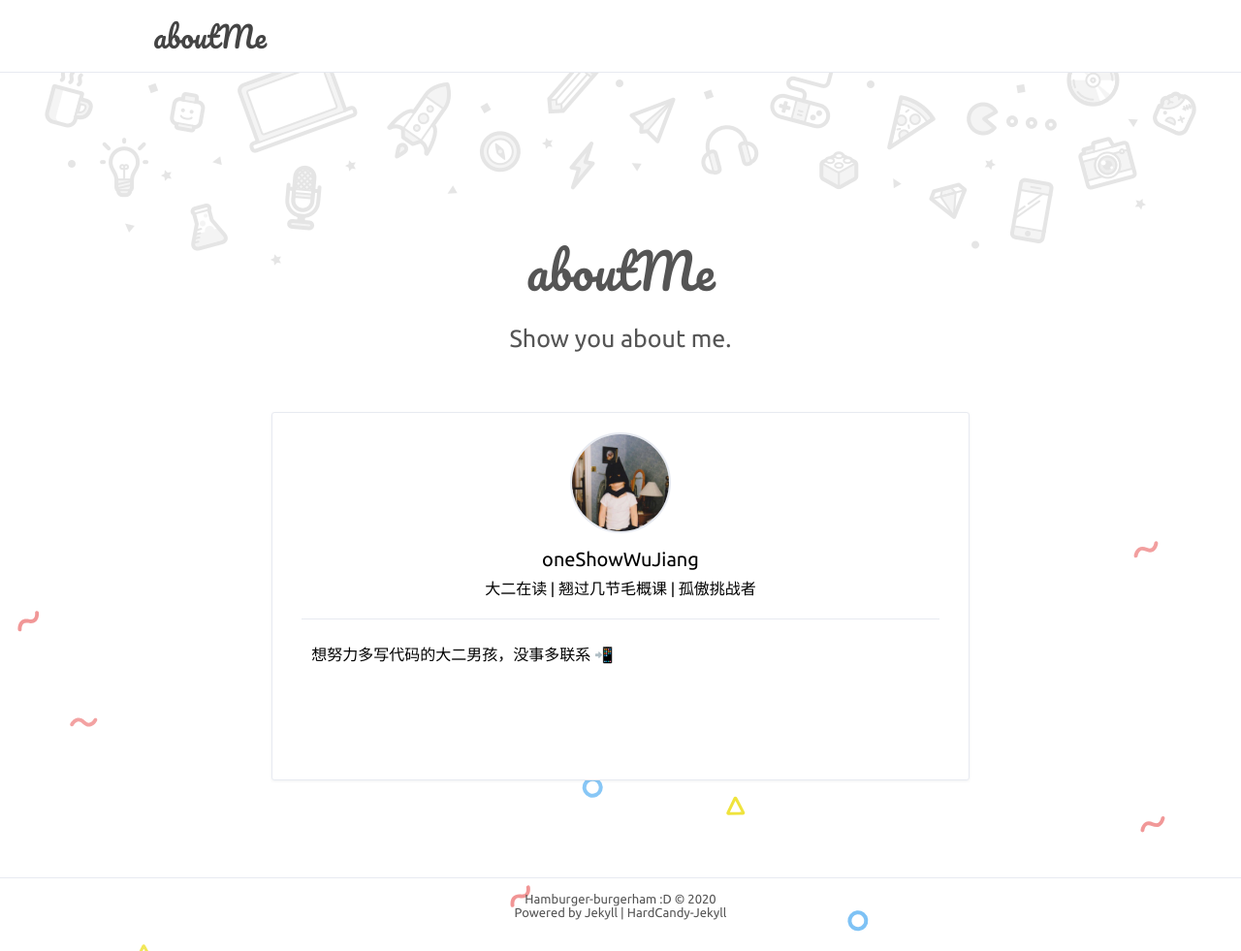
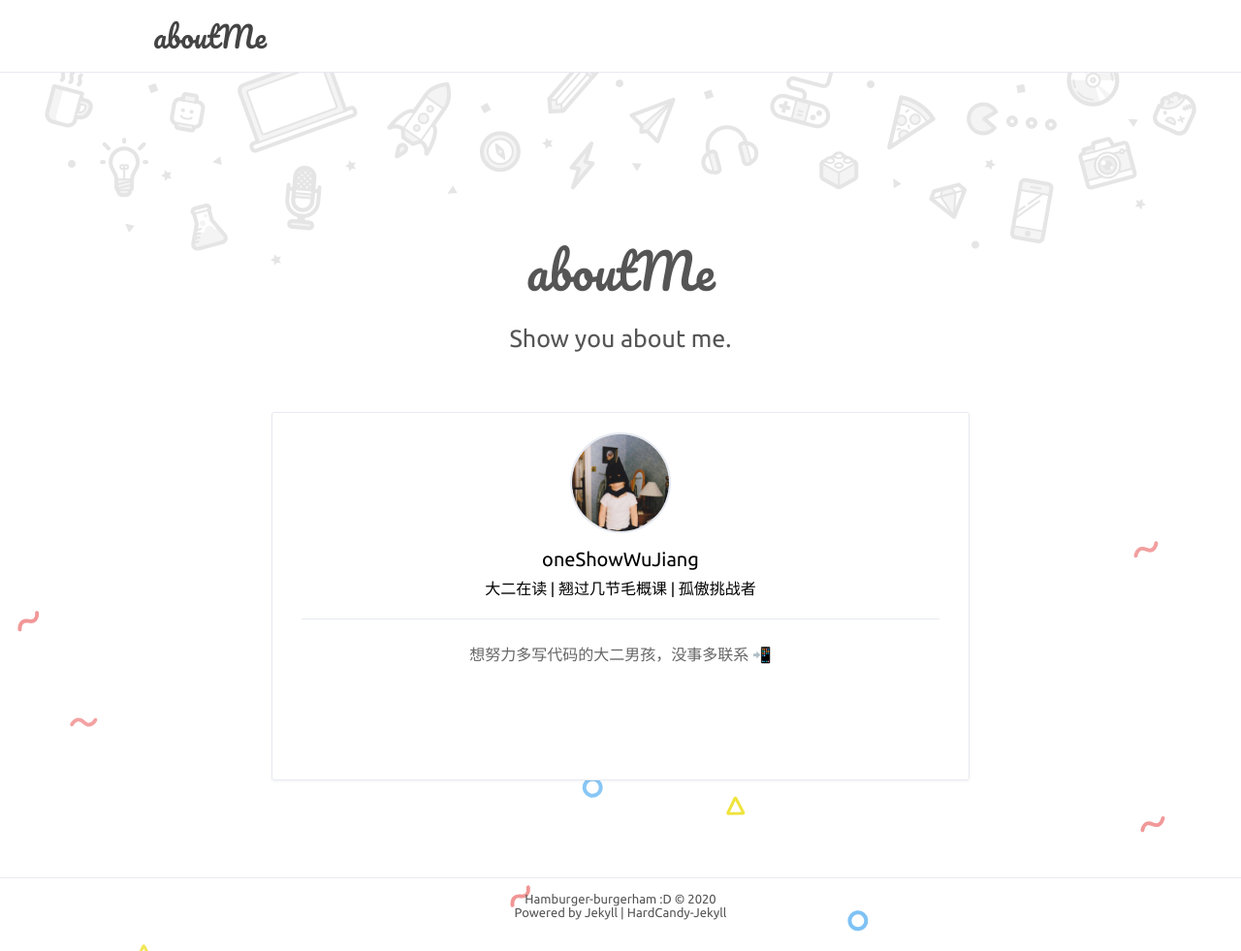
Before and after one commit to hamburgerdog/hamburgerdog.github.io, a Jekyll site: the page built from index.html, in a window 1280 px wide. Shown: the whole page at 97% size. Built offline with Jekyll 4.4.1, drawn with Linux system fonts in a browser that asks for light colours.

Commit message:
改了简介居中和颜色

```diff
--- a/index.html
+++ b/index.html
@@ -17,7 +17,7 @@ description:
           <span id="yourname">{{ site.name }}</span>
           <span id="yourbio">{{ site.bio }}</span>
           {% if site.about %}
-            <span id="aboutyou">{{ site.aboutyou }}</span>
+            <span id="aboutyou" style="text-align:center;color:#666">{{ site.aboutyou }}</span>
           {% endif %}
         {% endif %}
         {% if site.SNS %}
```
Also changed, not shown: other parts of index.html (+1 -1 lines).
